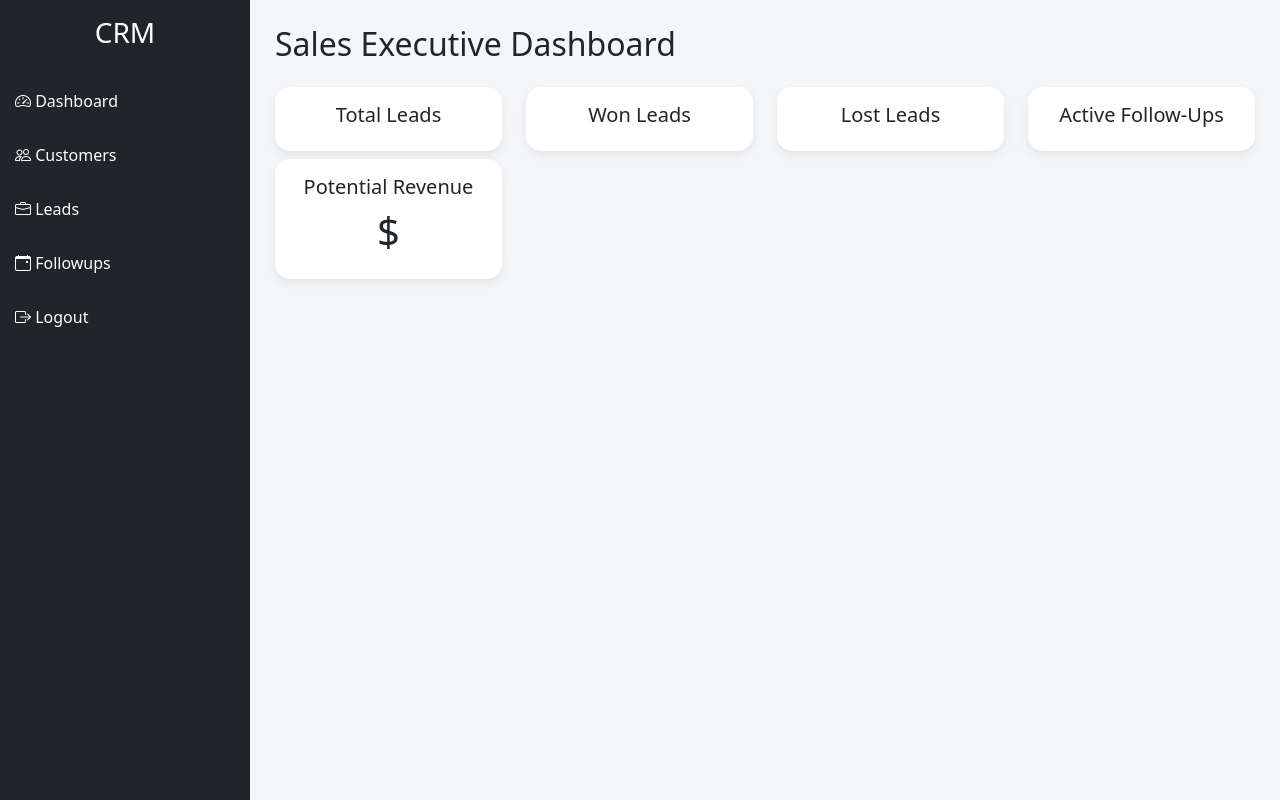
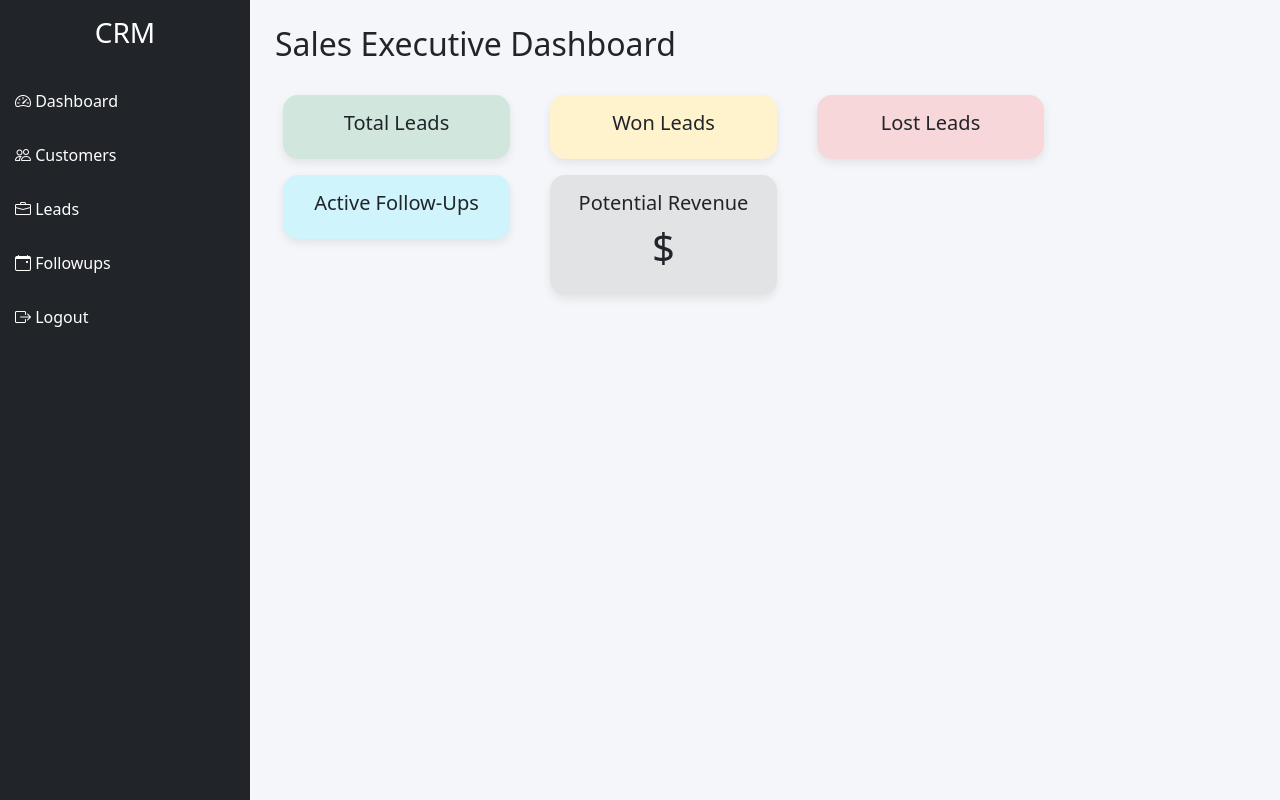
Before and after one commit to dhurka832/Customer_Relationship_Management_System, a Django app: template crm_app/templates/dashboard/dashboard.html in a window 1280 px wide. Run offline with Django 5.2, Linux system fonts and the light colour scheme; the template is opened without the code that fills it, so the values that code supplies are empty.

Commit message:
update changes

```diff
--- a/crm_app/templates/customer/add_customer.html
+++ b/crm_app/templates/customer/add_customer.html
@@ -16,10 +16,10 @@
 
 {{ form|crispy}}
 
-<button class="btn btn-success">
+<button class="btn btn-outline-success">
 Save
 </button>
-<a class="btn btn-secondary" href={% url 'customer-list' %}>
+<a class="btn btn-outline-secondary" href={% url 'customer-list' %}>
 Cancel
 </a>
 
--- a/crm_app/templates/customer/delete_customer.html
+++ b/crm_app/templates/customer/delete_customer.html
@@ -18,12 +18,12 @@ Delete Customer?
 
 {% csrf_token %}
 
-<button class="btn btn-danger">
+<button class="btn btn-outline-danger">
 Delete
 </button>
 
 <a href="{% url 'customer-list' %}"
-class="btn btn-secondary">
+class="btn btn-outline-secondary">
 Cancel
 </a>
 
--- a/crm_app/templates/customer/update_customer.html
+++ b/crm_app/templates/customer/update_customer.html
@@ -16,11 +16,11 @@
 
 {{ form|crispy }}
 
-<button class="btn btn-success">
+<button class="btn btn-outline-success">
 Update
 </button>
 <a href="{% url 'customer-list' %}"
-class="btn btn-secondary">
+class="btn btn-outline-secondary">
 Cancel
 </a>
 </form>
--- a/crm_app/templates/dashboard/dashboard.html
+++ b/crm_app/templates/dashboard/dashboard.html
@@ -13,9 +13,9 @@
 <div class="row">
 
     {% if is_admin %}
-        <div class="col-md-3">
+        <div class="col-md-3 m-2">
 
-            <div class="card text-center">
+            <div class="card text-center bg-primary-subtle">
 
                 <div class="card-body">
 
@@ -30,9 +30,9 @@
         </div>
     {% endif %}
 
-    <div class="col-md-3">
+    <div class="col-md-3 m-2">
 
-        <div class="card text-center">
+        <div class="card text-center bg-success-subtle">
 
             <div class="card-body">
 
@@ -46,9 +46,9 @@
 
     </div>
 
-    <div class="col-md-3">
+    <div class="col-md-3 m-2">
 
-        <div class="card text-center">
+        <div class="card text-center bg-warning-subtle">
 
             <div class="card-body">
 
@@ -63,9 +63,9 @@
     </div>
 
 <br>
-    <div class="col-md-3">
+    <div class="col-md-3 m-2">
 
-        <div class="card text-center">
+        <div class="card text-center bg-danger-subtle">
 
             <div class="card-body">
 
@@ -79,9 +79,9 @@
 
     </div>
 
-    <div class="col-md-3">
+    <div class="col-md-3 m-2">
 
-        <div class="card text-center">
+        <div class="card text-center bg-info-subtle">
 
             <div class="card-body">
 
@@ -95,9 +95,9 @@
 
     </div>
 
-    <div class="col-md-3 mt-2">
+    <div class="col-md-3 m-2">
 
-        <div class="card text-center">
+        <div class="card text-center bg-secondary-subtle">
 
             <div class="card-body">
 
--- a/crm_app/templates/followup/add_followup.html
+++ b/crm_app/templates/followup/add_followup.html
@@ -16,10 +16,10 @@
 
 {{ form|crispy }}
 
-<button class="btn btn-primary">
+<button class="btn btn-outline-primary">
 Save Follow-Up
 </button>
-<a class="btn btn-success" href={% url 'customer-list' %}>Cancel</a>
+<a class="btn btn-outline-success" href={% url 'customer-list' %}>Cancel</a>
 </form>
 
 </div>
--- a/crm_app/templates/lead/add_lead.html
+++ b/crm_app/templates/lead/add_lead.html
@@ -9,7 +9,7 @@
   <form method="post">
     {% csrf_token %}
     {{form|crispy}}
-    <button class="btn btn-success">Save</button>
-    <a class="btn btn-secondary" href={% url 'lead-list' %}>Cancel</a>
+    <button class="btn btn-outline-success">Save</button>
+    <a class="btn btn-outline-secondary" href={% url 'lead-list' %}>Cancel</a>
   </form>
 {% endblock%}
--- a/crm_app/templates/lead/delete_lead.html
+++ b/crm_app/templates/lead/delete_lead.html
@@ -18,10 +18,10 @@ Delete Lead?
 
 {% csrf_token %}
 
-<button class="btn btn-danger">
+<button class="btn btn-outline-danger">
 Delete
 </button>
-<a class="btn btn-secondary" href={% url 'lead-list' %}>Cancel</a>
+<a class="btn btn-outline-secondary" href={% url 'lead-list' %}>Cancel</a>
 
 </form>
 
```
Also changed, not shown: crm_app/templates/customer/customer_list.html (+4 -4 lines), crm_app/templates/lead/lead_list.html (+34 -9 lines), crm_app/templates/base.html (line endings or trailing spaces).
